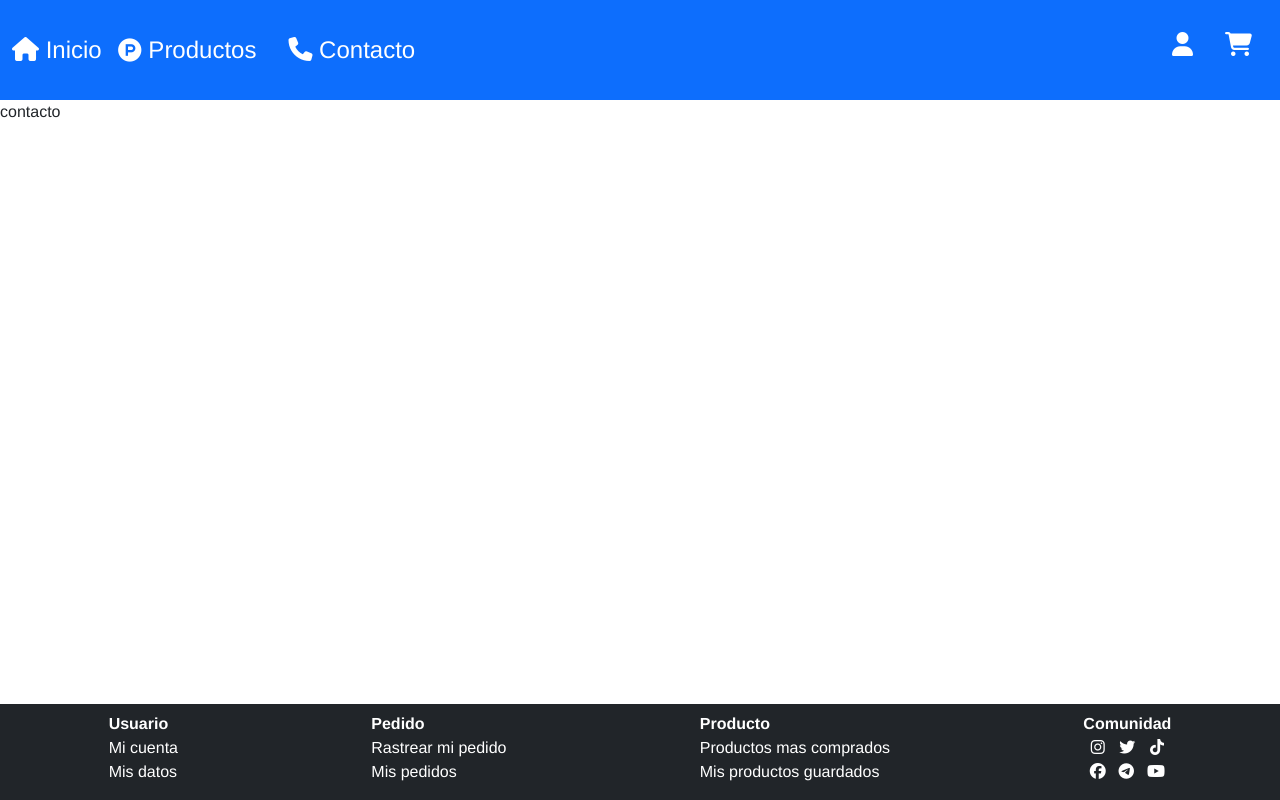
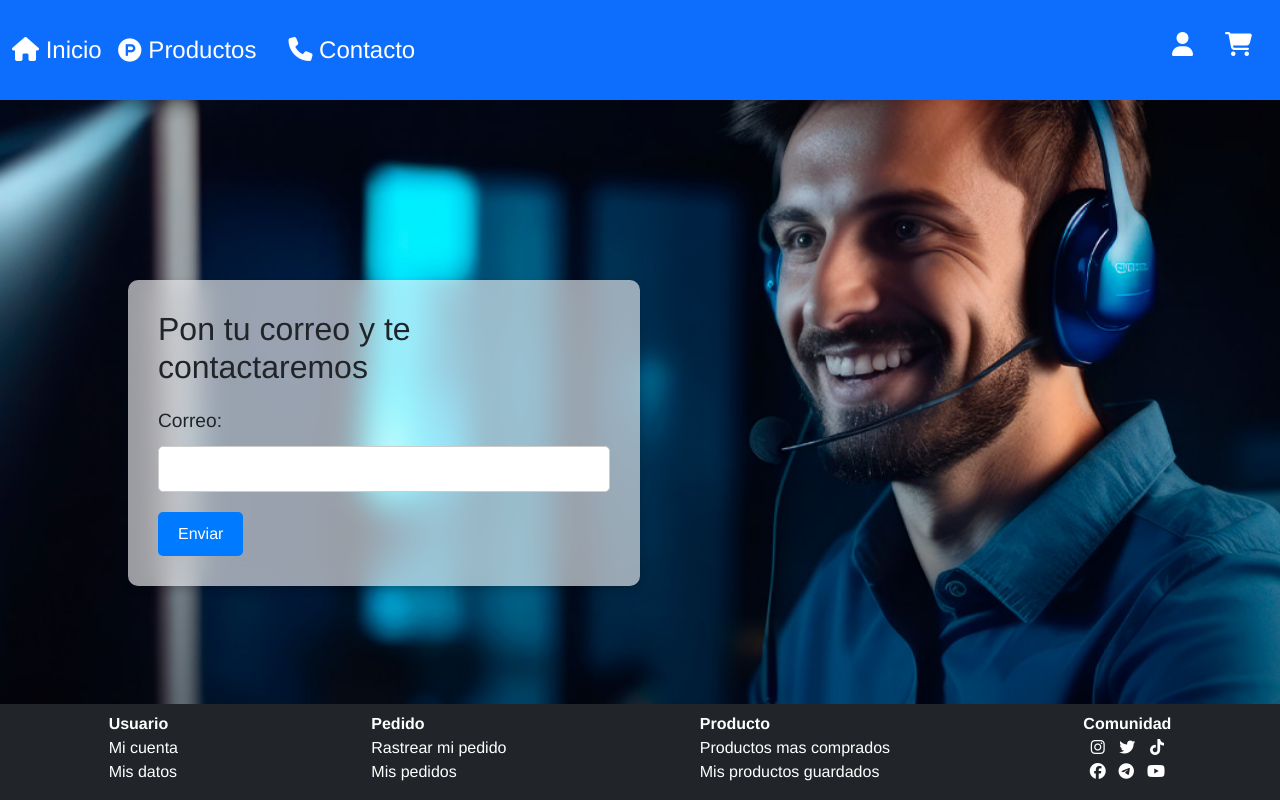
Before and after one commit to anietooo/DWES_P3_LuisJ_AlejandroN, a PHP site: page /Contacto.php in a window 1280 px wide. Run offline with PHP 8.4, Linux system fonts and the light colour scheme.

Commit message:
contacto (sin bootstrap)

```diff
--- a/Contacto.php
+++ b/Contacto.php
@@ -1,6 +1,7 @@
 <?php
 session_start();
 require_once("./views/header.php");
+$email = isset($_SESSION['email']) ? $_SESSION['email'] : '';
 ?>
 <!DOCTYPE html>
 <html lang="en">
@@ -14,12 +15,73 @@ require_once("./views/header.php");
             display: grid;
             height: 100vh;
             grid-template-rows: auto 1fr auto;
+            position: relative;
+        }
+
+        img {
+            width: 100%;
+            height: 100%;
+            object-fit: cover;
+        }
+
+        .form-container {
+            position: absolute;
+            width: 40%;
+            top: 35%;
+            left: 10%;
+            background-color: rgba(255, 255, 255, 0.6);
+            padding: 30px;
+            border-radius: 10px;
+            z-index: 1;
+            box-shadow: 0 4px 8px rgba(0, 0, 0, 0.2);
+            backdrop-filter: blur(15px);
+        }
+
+        .form-container h2 {
+            margin-bottom: 20px;
+        }
+
+        .form-container label {
+            display: block;
+            margin-bottom: 10px;
+            font-size: 1.2em;
+        }
+
+        .form-container input[type="email"] {
+            width: 100%;
+            padding: 10px;
+            margin-bottom: 20px;
+            border: 1px solid #ccc;
+            border-radius: 5px;
+            font-size: 1em;
+        }
+
+        .form-container button {
+            padding: 10px 20px;
+            background-color: #007BFF;
+            color: white;
+            border: none;
+            border-radius: 5px;
+            font-size: 1em;
+            cursor: pointer;
+        }
+
+        .form-container button:hover {
+            background-color: #0056b3;
         }
     </style>
 </head>
 
 <body>
-    contacto
+    <div class="form-container">
+        <h2>Pon tu correo y te contactaremos</h2>
+        <form action="submit_email.php" method="post">
+            <label for="email">Correo:</label>
+            <input type="email" id="email" name="email" value="<?php echo htmlspecialchars($email); ?>" required>
+            <button type="submit">Enviar</button>
+        </form>
+    </div>
+    <img src="./views/img/Contact.jpg" alt="">
 </body>
 
 </html>
```
Also changed, not shown: views/img/Contact.jpg (added).
